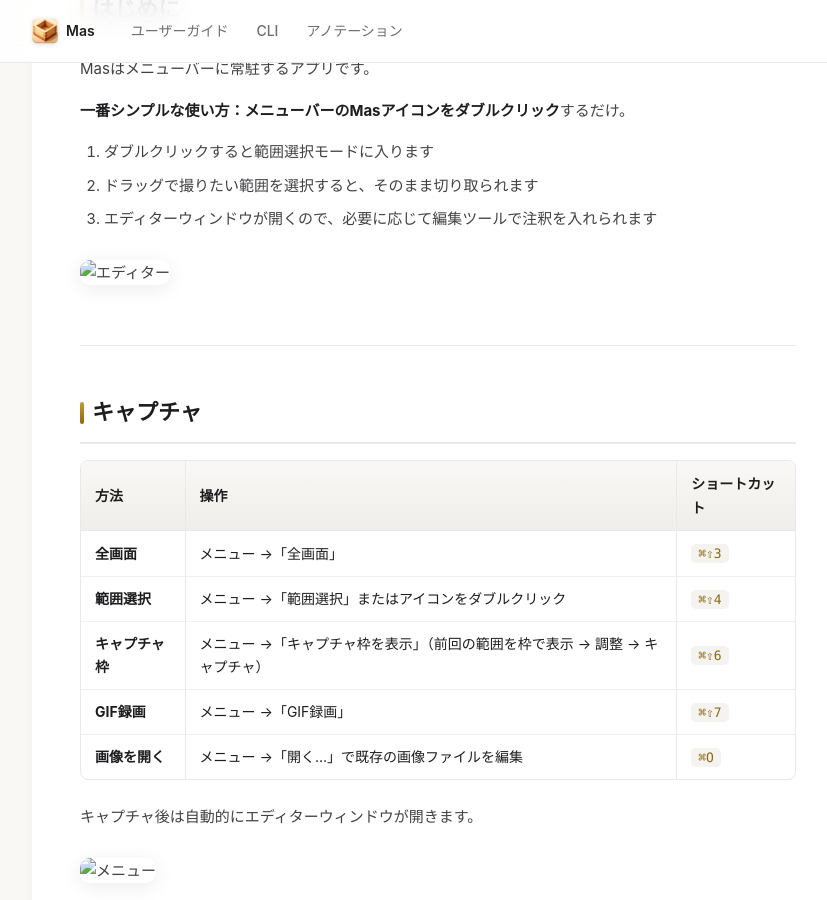
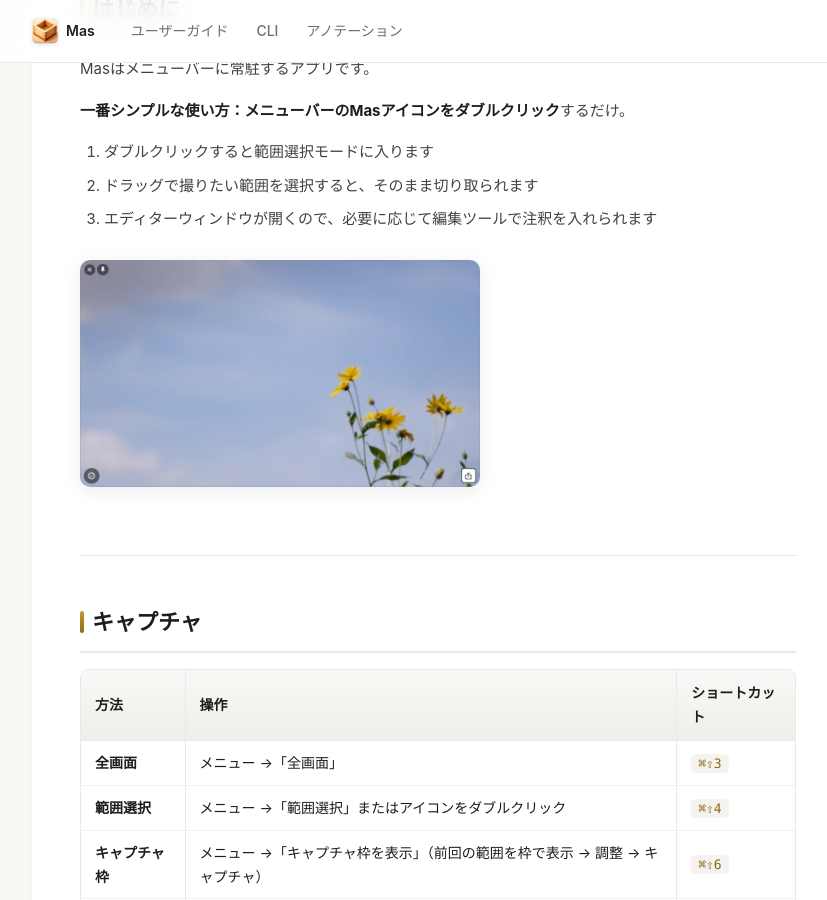
Before and after one commit to piggest/Mas, a Jekyll site: the page built from docs/user-guide.md, in a window 1280 px wide and 900 px high, scrolled down 1052 px. Shown: the whole window, without its empty margins (202-1029 px from the left). Built offline with Jekyll 4.4.1, drawn with Linux system fonts in a browser that asks for light colours.

Commit message:
Fix broken image paths in user guide
permalink: /user-guide/ caused relative paths to resolve incorrectly

Co-Authored-By: Claude Opus 4.6 <noreply@anthropic.com>

```diff
--- a/docs/user-guide.md
+++ b/docs/user-guide.md
@@ -37,7 +37,7 @@ Masはメニューバーに常駐するアプリです。
 2. ドラッグで撮りたい範囲を選択すると、そのまま切り取られます
 3. エディターウィンドウが開くので、必要に応じて編集ツールで注釈を入れられます
 
-![エディター](images/editor.png)
+![エディター](../images/editor.png)
 
 ---
 
@@ -53,7 +53,7 @@ Masはメニューバーに常駐するアプリです。
 
 キャプチャ後は自動的にエディターウィンドウが開きます。
 
-![メニュー](images/menu.png)
+![メニュー](../images/menu.png)
 
 ### 範囲選択
 
@@ -213,14 +213,14 @@ Masはメニューバーに常駐するアプリです。
 
 | ツール | | 説明 |
 |--------|:------:|------|
-| 移動 | <img src="images/tools/move.png" width="20"> | アノテーションをクリックして選択、ドラッグで移動 |
-| ペン | <img src="images/tools/pen.png" width="20"> | 自由に線を描画 |
-| マーカー | <img src="images/tools/marker.png" width="20"> | 半透明のハイライトを描画 |
-| 矢印 | <img src="images/tools/arrow.png" width="20"> | テーパー形状の矢印を描画 |
-| 四角 | <img src="images/tools/rect.png" width="20"> | 四角形を描画（枠線または半透明塗りつぶし） |
-| 丸 | <img src="images/tools/ellipse.png" width="20"> | 楕円を描画 |
-| 文字 | <img src="images/tools/text.png" width="20"> | テキストを追加 |
-| ぼかし | <img src="images/tools/mosaic.png" width="20"> | モザイク効果を適用。個人情報のマスキングに |
+| 移動 | <img src="../images/tools/move.png" width="20"> | アノテーションをクリックして選択、ドラッグで移動 |
+| ペン | <img src="../images/tools/pen.png" width="20"> | 自由に線を描画 |
+| マーカー | <img src="../images/tools/marker.png" width="20"> | 半透明のハイライトを描画 |
+| 矢印 | <img src="../images/tools/arrow.png" width="20"> | テーパー形状の矢印を描画 |
+| 四角 | <img src="../images/tools/rect.png" width="20"> | 四角形を描画（枠線または半透明塗りつぶし） |
+| 丸 | <img src="../images/tools/ellipse.png" width="20"> | 楕円を描画 |
+| 文字 | <img src="../images/tools/text.png" width="20"> | テキストを追加 |
+| ぼかし | <img src="../images/tools/mosaic.png" width="20"> | モザイク効果を適用。個人情報のマスキングに |
 
 ### 編集オプション
 
@@ -239,11 +239,11 @@ Masはメニューバーに常駐するアプリです。
 
 ペン/マーカー、矢印/四角/丸はそれぞれグループ化されています。ボタンをクリックするとグループ内のツールを切り替えるメニューが表示されます。最後に選択したツールが記憶されるので、素速くツールを切り替えられます。
 
-### <img src="images/tools/trim.png" width="20"> トリミング
+### <img src="../images/tools/trim.png" width="20"> トリミング
 
 ツールバーから「トリミング」を選択し、ドラッグで切り出し範囲を決定。確定ボタンで画像を切り出します。
 
-### <img src="images/tools/ocr.png" width="20"> テキスト選択（OCR）
+### <img src="../images/tools/ocr.png" width="20"> テキスト選択（OCR）
 
 スクリーンショット内のテキストを認識し、文字単位で選択・コピーできます。
 
@@ -311,7 +311,7 @@ Masはメニューバーに常駐するアプリです。
 
 キャプチャ履歴を管理するウィンドウです。メニューから「ライブラリ」を選択するか、`⌘⇧L` で開きます。
 
-![ライブラリ](images/library.png)
+![ライブラリ](../images/library.png)
 
 - サムネイル付きでキャプチャ履歴をグリッド表示
 - クリックでエディターウィンドウを開閉
@@ -355,7 +355,7 @@ Masはメニューバーに常駐するアプリです。
 
 メニューの「設定...」（`⌘,`）から設定ウィンドウを開けます。4つのタブで構成されています。
 
-![設定](images/settings.png)
+![設定](../images/settings.png)
 
 ### 一般タブ
 
```
